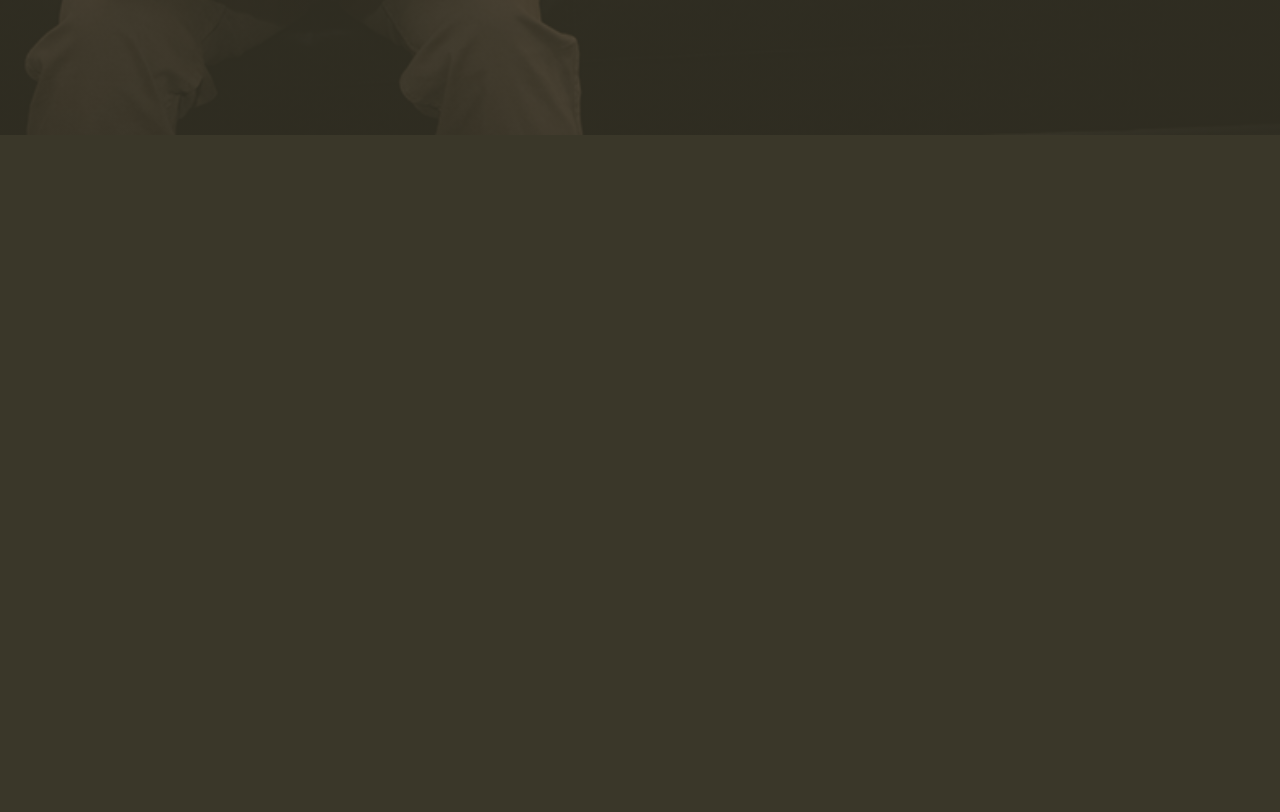
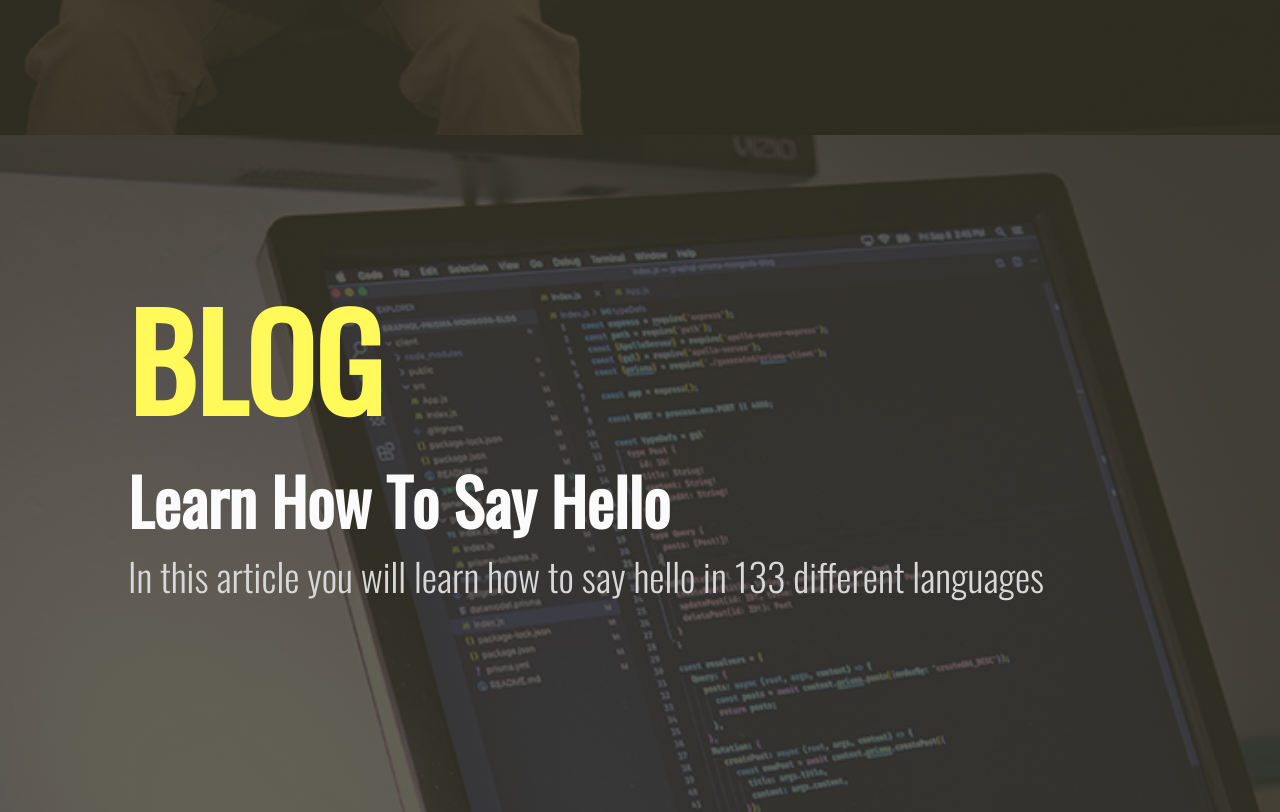
Before and after one commit to christianengineer/christianengineer.github.io, a Next.js app: page / in a window 1280 px wide. Shown: the part 6740-7552 px from the top of the page. Before the commit the page ends 6875 px from the top, so only its background shows below. Built offline with nearby package versions, Linux system fonts and the light colour scheme.

Commit message:
add blog list to main page instead

```diff
--- a/components/blog/index.js
+++ /dev/null
@@ -1,3 +0,0 @@
-import AllPosts from './AllPosts';
-
-export { AllPosts };
--- a/pages/index.js
+++ b/pages/index.js
@@ -1,7 +1,7 @@
 import { Header, Nav, Section } from '@home-page-components';
-import Link from 'next/link';
+import { getAllPosts } from '@blog-library';
 
-export default function LandingPage() {
+export default function LandingPage({ allPosts }) {
   return (
     <>
       <Header>
@@ -20,9 +20,7 @@ export default function LandingPage() {
             </Nav.Link>
           </div>
           <div>
-            <Link href="/blog">
-              <Nav.Link>Blog</Nav.Link>
-            </Link>
+            <Nav.Link href="#blog">Blog</Nav.Link>
           </div>
         </Nav>
         <Header.Content left>
@@ -259,7 +257,32 @@ export default function LandingPage() {
             </h4>
           </div>
         </Section>
+
+        <Section
+          id="blog"
+          backgroundGradient="projects"
+          align="left"
+          sectionTheme="dark"
+        >
+          <h2>Blog</h2>
+          <div>
+            {allPosts.map(({ slug, title, excerpt }) => (
+              <div key={slug}>
+                <h3>{title}</h3>
+                <h4>{excerpt}</h4>
+              </div>
+            ))}
+          </div>
+        </Section>
       </main>
     </>
   );
 }
+
+export async function getStaticProps() {
+  const allPosts = getAllPosts(['title', 'slug', 'excerpt']);
+
+  return {
+    props: { allPosts }
+  };
+}
```
Also changed, not shown: components/blog/AllPosts.js (deleted, +0 -28 lines), pages/blog/index.js (deleted, +0 -23 lines).
